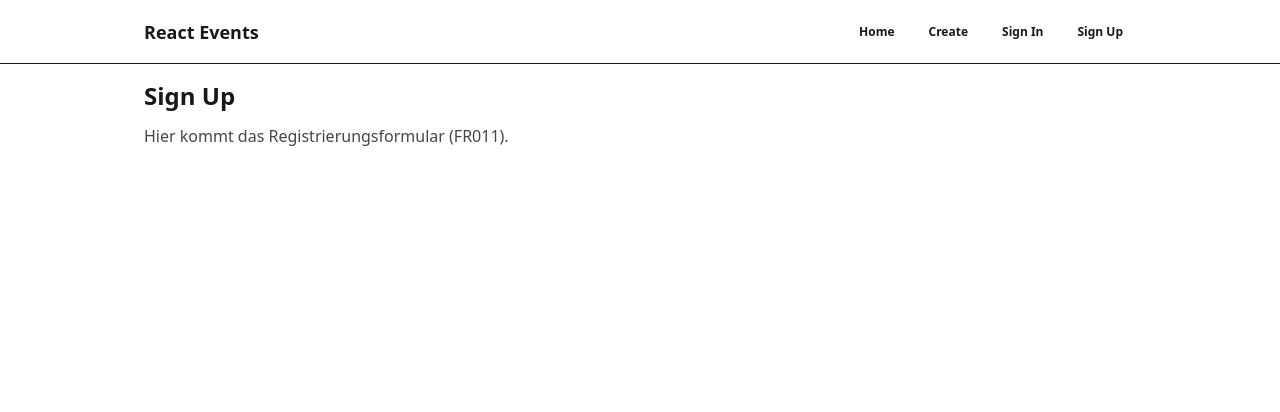
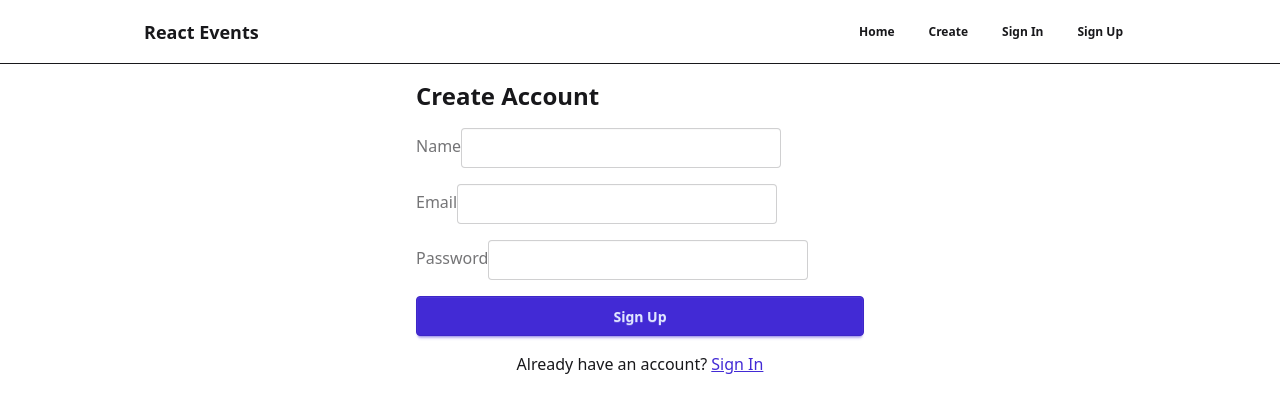
Before and after one commit to Maximilian-D-Muhr/react-event-app-with-rest-api, a React (Vite) app: page /signup in a window 1280 px wide. Shown: the top 412 px of the page. Built offline with nearby package versions, Linux system fonts and the light colour scheme; no server answers.

Commit message:
feat: add sign-up page and user registration flow (FR011)

```diff
--- /dev/null
+++ b/src/api/auth.js
@@ -0,0 +1,8 @@
+import { apiFetch } from "./client";
+
+export function signUp(userData) {
+  return apiFetch("/api/users", {
+    method: "POST",
+    body: JSON.stringify(userData),
+  });
+}
--- a/src/pages/SignUp.jsx
+++ b/src/pages/SignUp.jsx
@@ -1,8 +1,106 @@
+import { useState } from "react";
+import { Link, useNavigate } from "react-router-dom";
+import { signUp } from "../api/auth";
+
 export function SignUp() {
+  const navigate = useNavigate();
+
+  const [formData, setFormData] = useState({
+    name: "",
+    email: "",
+    password: "",
+  });
+  const [status, setStatus] = useState("idle");
+  const [errorMessage, setErrorMessage] = useState("");
+
+  function handleChange(event) {
+    const { name, value } = event.target;
+    setFormData({ ...formData, [name]: value });
+  }
+
+  async function handleSubmit(event) {
+    event.preventDefault();
+    setStatus("submitting");
+    setErrorMessage("");
+
+    try {
+      await signUp(formData);
+      navigate("/signin");
+    } catch (err) {
+      setErrorMessage(err.message);
+      setStatus("error");
+    }
+  }
+
   return (
-    <section className="space-y-3">
-      <h1 className="text-2xl font-semibold">Sign Up</h1>
-      <p className="opacity-80">Hier kommt das Registrierungsformular (FR011).</p>
+    <section className="max-w-md mx-auto space-y-4">
+      <h1 className="text-2xl font-semibold">Create Account</h1>
+
+      {errorMessage && (
+        <div className="alert alert-error">
+          <span>{errorMessage}</span>
+        </div>
+      )}
+
+      <form onSubmit={handleSubmit} className="space-y-4">
+        <div className="form-control">
+          <label className="label">
+            <span className="label-text">Name</span>
+          </label>
+          <input
+            type="text"
+            name="name"
+            value={formData.name}
+            onChange={handleChange}
+            className="input input-bordered"
+            required
+          />
+        </div>
+
+        <div className="form-control">
+          <label className="label">
+            <span className="label-text">Email</span>
+          </label>
+          <input
+            type="email"
+            name="email"
+            value={formData.email}
+            onChange={handleChange}
+            className="input input-bordered"
+            required
+          />
+        </div>
+
+        <div className="form-control">
+          <label className="label">
+            <span className="label-text">Password</span>
+          </label>
+          <input
+            type="password"
+            name="password"
+            value={formData.password}
+            onChange={handleChange}
+            className="input input-bordered"
+            minLength={6}
+            required
+          />
+        </div>
+
+        <button
+          type="submit"
+          className="btn btn-primary w-full"
+          disabled={status === "submitting"}
+        >
+          {status === "submitting" ? "Creating account..." : "Sign Up"}
+        </button>
+      </form>
+
+      <p className="text-center">
+        Already have an account?{" "}
+        <Link to="/signin" className="link link-primary">
+          Sign In
+        </Link>
+      </p>
     </section>
   );
 }
```
